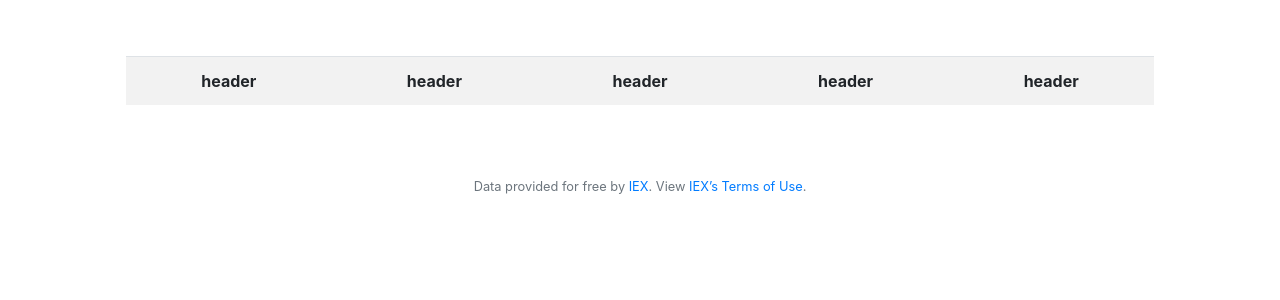
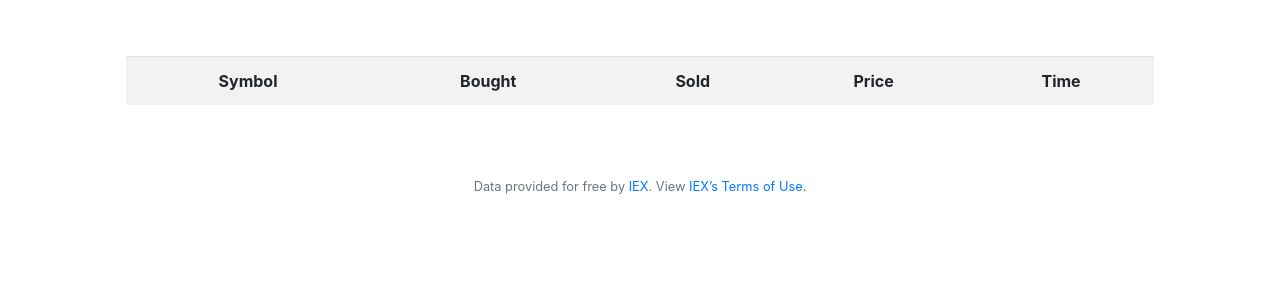
Before and after one commit to LeftCircle/Projects, a Flask app: page /history in a window 1280 px wide. Shown: the part 76-376 px from the top of the page. Run offline with Flask 2, Linux system fonts and the light colour scheme; a user stored in the database is signed in; lists and menus that the app fills with data are empty; some libraries are stand-ins or nearby versions.

Commit message:
automated commit by check50 [check50=True]

```diff
--- a/application.py
+++ b/application.py
@@ -73,13 +73,16 @@ def index():
 
     total_stock_value = 0
     for i in range(len(shares)):
-        total_stock_value += usd(shares[i]) * usd(cost_stock[i])
+        total_stock_value += float(shares[i]) * float(cost_stock[i])
 
-    total_stock_value = usd(total_stock_value)
+    total_stock_value = (total_stock_value)
 
     your_money = db.execute('SELECT cash FROM users WHERE id = :id',
-                            id = user.get_user())
-
+                            id = user.get_user())[0]['cash']
+    your_money = usd(float(your_money))
+    total_stock_value = (total_stock_value)
+    cost_stock = (cost_stock)
+    #shares = int(shares)
 
     return render_template('index.html', symbols=symbols, shares=shares, cost_stock=cost_stock,
                             total_stock_value=total_stock_value, cash=your_money)
@@ -108,7 +111,7 @@ def buy():
         price = quote.get('price')
         symbol = quote.get('symbol')
 
-        price = usd(shares) * usd(price)
+        price = float(shares) * float(price)
 
         # Can the user afford it?
         update_string = "SELECT cash FROM users WHERE id = {}".format(user.get_user())
@@ -152,6 +155,9 @@ def buy():
         db.execute("INSERT INTO full_history (id, symbol, bought, sold, price, time) VALUES(:id, :symbol, :bought,:sold,:price,:time)",
                    id=user.get_user(), symbol=symbol, bought=shares, sold=sold, price=price, time=date)
 
+        price = usd(float(price))
+        money_left = usd(float(money_left))
+        shares = int(shares)
         return render_template("bought.html", amount=shares, name=name, price=price, left=money_left)
     # User reached route via GET (as by clicking a link or via redirect)
     else:
@@ -193,9 +199,9 @@ def history():
                          id = user.get_user())
     for i in range(len(symbols_hist)):
         master.append([symbols_hist[i]['symbol'],
-                      bought_hist[i]['bought'],
-                      sold_hist[i]['sold'],
-                      price_hist[i]['price'],
+                      int(bought_hist[i]['bought']),
+                      int(sold_hist[i]['sold']),
+                      (usd(price_hist[i]['price'])),
                       time_hist[i]['time']])
 
 
@@ -236,7 +242,7 @@ def login():
         user.set_user(session["user_id"])
         print('and the actual user is ', user.get_user())
 
-        return redirect("/", 200)
+        return redirect("/")
 
     # User reached route via GET (as by clicking a link or via redirect)
     else:
@@ -269,6 +275,8 @@ def quote():
         name = quote.get('name')
         price = quote.get('price')
         symbol = quote.get('symbol')
+
+
         return render_template("quoteValue.html", name=name, price=price, symbol=symbol)
     # User reached route via GET (as by clicking a link or via redirect)
     else:
@@ -342,9 +350,9 @@ def sell():
         can_sell = db.execute("SELECT shares FROM history WHERE id = :id AND symbol = :symbol",
                     id = user.get_user(), symbol = stock_sold)[0]['shares']
 
-        if usd(selling) > usd(can_sell):
+        if float(selling) > float(can_sell):
             selling = can_sell
-        shares_left = usd(can_sell) - usd(selling)
+        shares_left = float(can_sell) - float(selling)
         # Now remove appropriate amount of stock
         db.execute("UPDATE history SET shares = :shares_left WHERE id = :id AND symbol = :symbol",
                     shares_left = shares_left, id = user.get_user(), symbol = stock_sold)
@@ -356,13 +364,13 @@ def sell():
         print(price, '<--- price of the stock you sold')
         symbol = quote.get('symbol')
 
-        sell_value = usd(price) * usd(selling)
+        sell_value = float(price) * float(selling)
 
         # retrieve your current cash value
         cash = db.execute("SELECT cash FROM users WHERE id = :id",
                           id = user.get_user())[0]['cash']
 
-        cash = usd(cash) + usd(sell_value)
+        cash = float(cash) + float(sell_value)
         # Update cash
         db.execute("UPDATE users SET cash = :cash WHERE id = :id",
                    cash = cash, id = user.get_user())
--- a/templates/full_history.html
+++ b/templates/full_history.html
@@ -10,7 +10,7 @@
             <table class="table table-striped">
                 <tr>
                     {% for header in headers %}
-                        <th>header</th>
+                        <th>{{header}}</th>
                     {% endfor %}
                 </tr>
                 <tbody>
```
